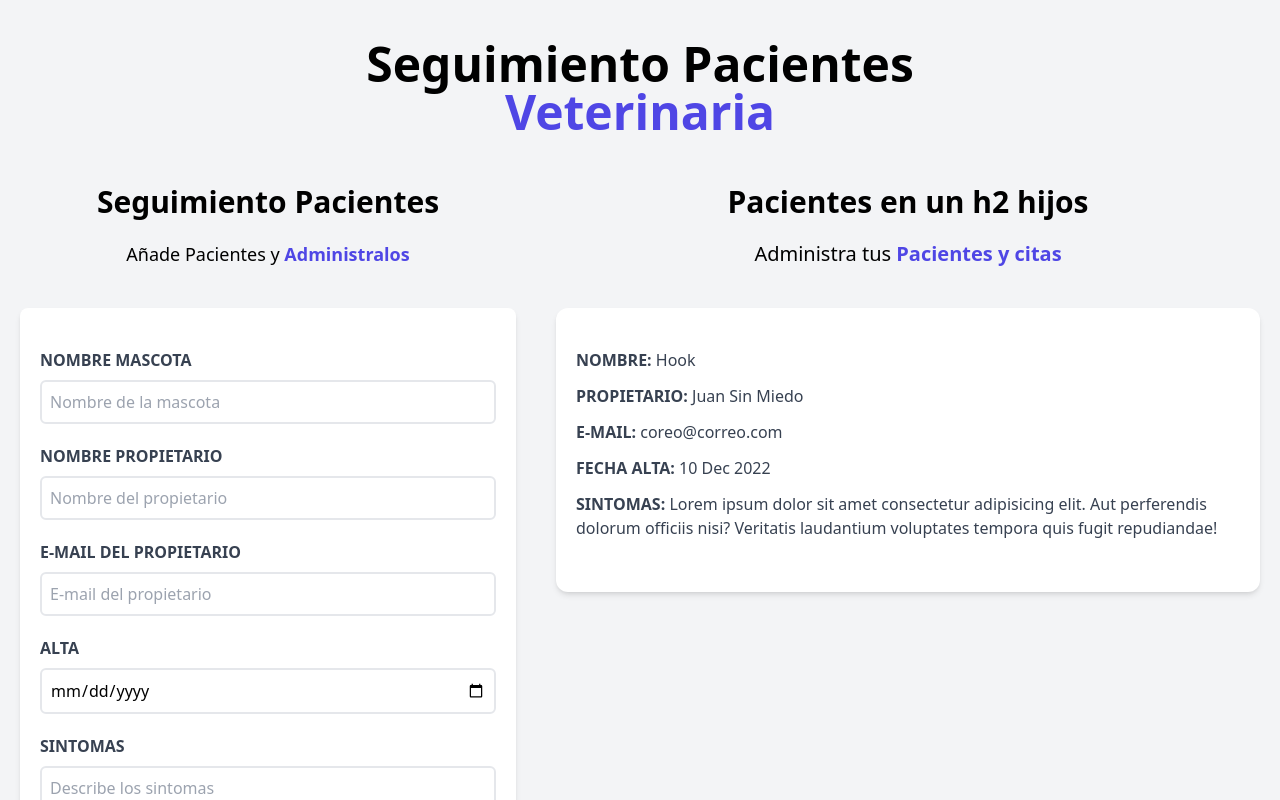
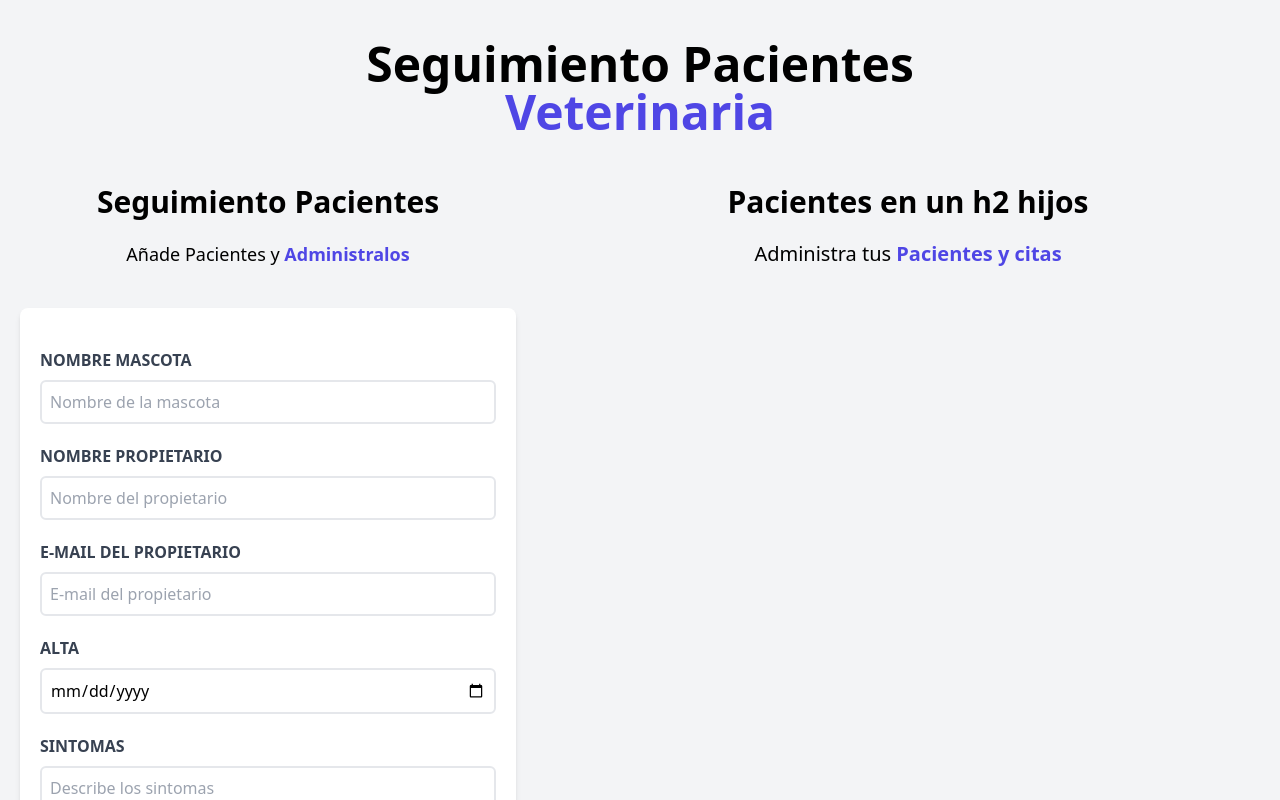
Before and after one commit to cdgutierrez456/citas-react-vite, a React (Vite) app: page / in a window 1280 px wide. Shown: the top 800 px of the page. Built offline with nearby package versions, Linux system fonts and the light colour scheme.

Commit message:
Pasando props del paciente al componente de Paciente

```diff
--- a/src/App.jsx
+++ b/src/App.jsx
@@ -11,7 +11,7 @@ function App() {
       <Header />
       <div className="mt-12 md:flex">
         <Form setPatients={setPatients} patients={patients} />
-        <ListadoPacientes />
+        <ListadoPacientes patients={patients} />
       </div>
     </div>
   );
--- a/src/components/ListadoPacientes.jsx
+++ b/src/components/ListadoPacientes.jsx
@@ -1,6 +1,6 @@
 import Paciente from "./Paciente";
 
-const ListadoPacientes = () => {
+const ListadoPacientes = ({ patients }) => {
   return (
     <div className="md:w-1/2 lg:w-3/5 md:h-screen overflow-y-scroll">
       <h2 className="font-black text-3xl text-center">
@@ -12,7 +12,10 @@ const ListadoPacientes = () => {
           Pacientes y citas
         </span>
       </p>
-      <Paciente />
+
+      {patients.map((patient) => (
+        <Paciente patient={patient} />
+      ))}
     </div>
   );
 };
--- a/src/components/Paciente.jsx
+++ b/src/components/Paciente.jsx
@@ -1,29 +1,25 @@
-const Paciente = () => {
+const Paciente = ({ patient }) => {
   return (
     <div className="m-5 bg-white shadow-md px-5 py-10 rounded-xl">
       <p className="font-bold mb-3 text-gray-700 uppercase">
         Nombre: {""}
-        <span className="font-normal normal-case">Hook</span>
+        <span className="font-normal normal-case">{patient.name}</span>
       </p>
       <p className="font-bold mb-3 text-gray-700 uppercase">
         Propietario: {""}
-        <span className="font-normal normal-case">Juan Sin Miedo</span>
+        <span className="font-normal normal-case">{patient.owner}</span>
       </p>
       <p className="font-bold mb-3 text-gray-700 uppercase">
         E-mail: {""}
-        <span className="font-normal normal-case">coreo@correo.com</span>
+        <span className="font-normal normal-case">{patient.email}</span>
       </p>
       <p className="font-bold mb-3 text-gray-700 uppercase">
         Fecha Alta: {""}
-        <span className="font-normal normal-case">10 Dec 2022</span>
+        <span className="font-normal normal-case">{patient.date}</span>
       </p>
       <p className="font-bold mb-3 text-gray-700 uppercase">
         Sintomas: {""}
-        <span className="font-normal normal-case">
-          Lorem ipsum dolor sit amet consectetur adipisicing elit. Aut
-          perferendis dolorum officiis nisi? Veritatis laudantium voluptates
-          tempora quis fugit repudiandae!
-        </span>
+        <span className="font-normal normal-case">{patient.symptoms}</span>
       </p>
     </div>
   );
```
